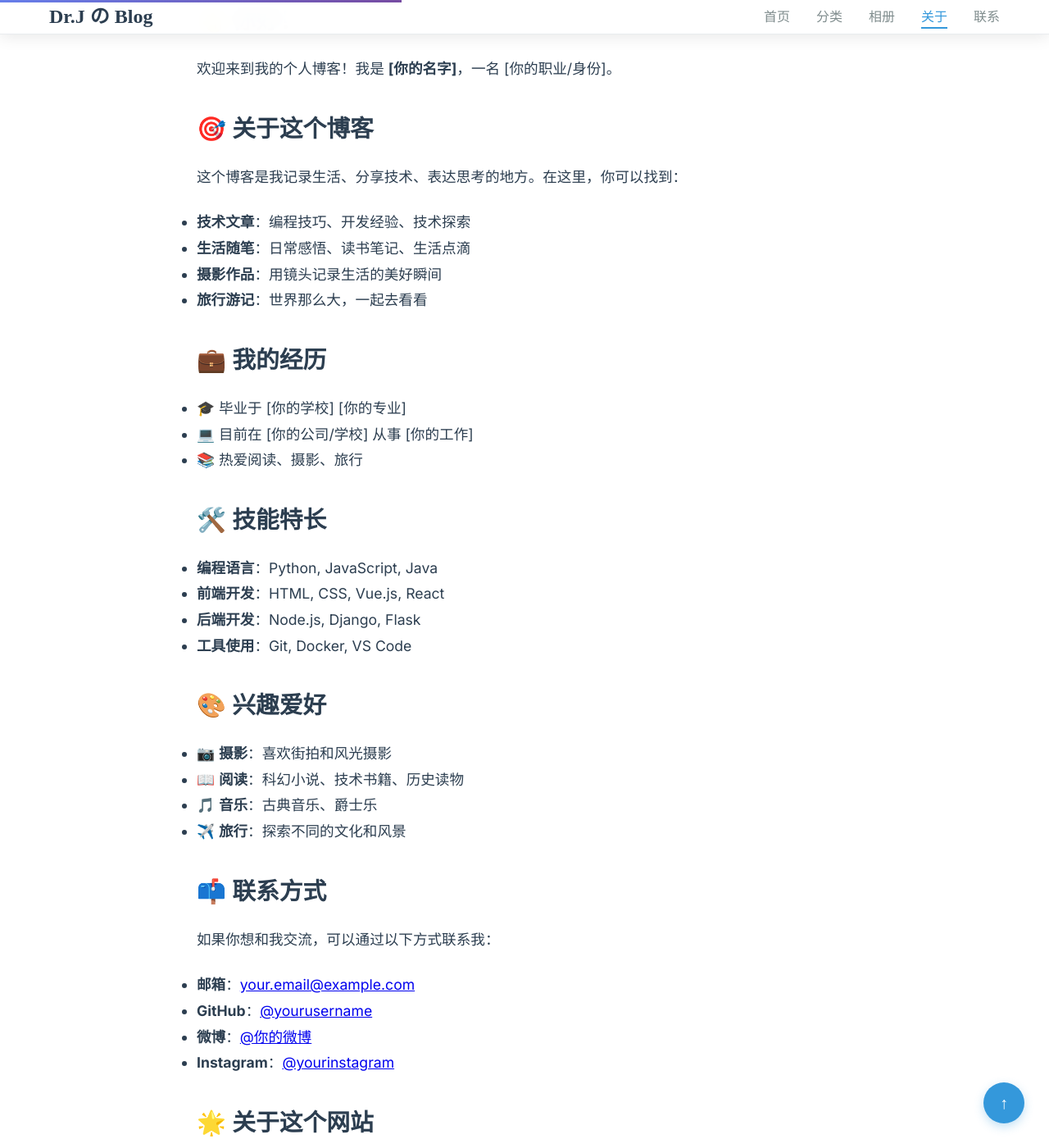
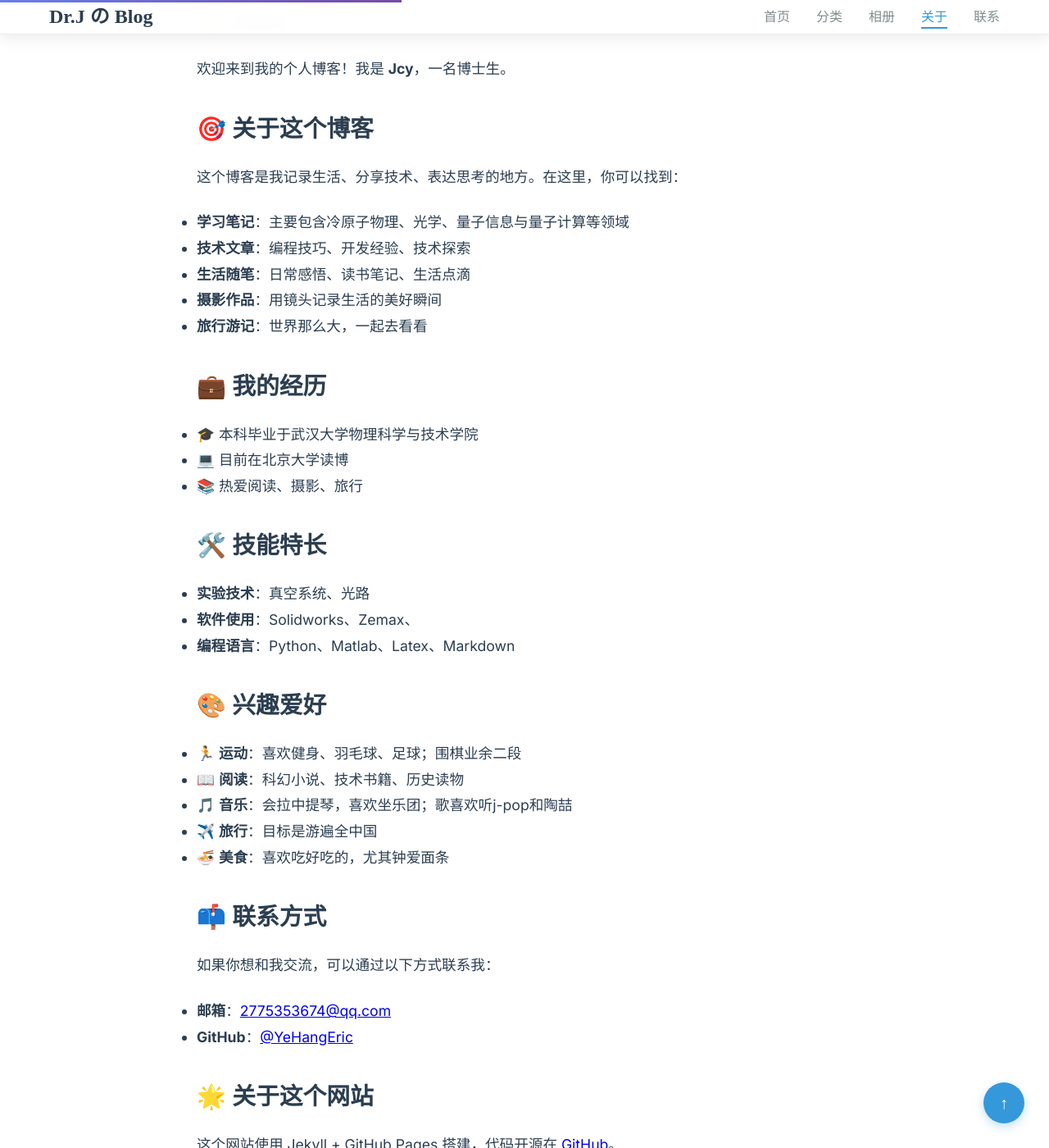
Before and after one commit to YeHangEric/yehangEric.github.io, a Jekyll site: the page built from about/index.md, in a window 1280 px wide and 1400 px high, scrolled down 399 px. Shown: the whole window at 82% size. Built offline with Jekyll 4.4.1, drawn with Linux system fonts in a browser that asks for light colours; some of the changed text lies outside the part shown.

Commit message:
Update index.md

```diff
--- a/about/index.md
+++ b/about/index.md
@@ -1,18 +1,19 @@
 ---
 layout: page
 title: 关于我
-subtitle: 一个热爱生活和技术的创作者
+subtitle: 学海里的一叶孤舟罢了
 permalink: /about/
 ---
 
-## 👋 你好！
+## 👋 Hello！
 
-欢迎来到我的个人博客！我是 **[你的名字]**，一名 [你的职业/身份]。
+欢迎来到我的个人博客！我是 **Jcy**，一名博士生。
 
 ## 🎯 关于这个博客
 
 这个博客是我记录生活、分享技术、表达思考的地方。在这里，你可以找到：
 
+- **学习笔记**：主要包含冷原子物理、光学、量子信息与量子计算等领域
 - **技术文章**：编程技巧、开发经验、技术探索
 - **生活随笔**：日常感悟、读书笔记、生活点滴
 - **摄影作品**：用镜头记录生活的美好瞬间
@@ -20,36 +21,34 @@ permalink: /about/
 
 ## 💼 我的经历
 
-- 🎓 毕业于 [你的学校] [你的专业]
-- 💻 目前在 [你的公司/学校] 从事 [你的工作]
+- 🎓 本科毕业于武汉大学物理科学与技术学院
+- 💻 目前在北京大学读博
 - 📚 热爱阅读、摄影、旅行
 
 ## 🛠️ 技能特长
 
-- **编程语言**：Python, JavaScript, Java
-- **前端开发**：HTML, CSS, Vue.js, React
-- **后端开发**：Node.js, Django, Flask
-- **工具使用**：Git, Docker, VS Code
+- **实验技术**：真空系统、光路
+- **软件使用**：Solidworks、Zemax、
+- **编程语言**：Python、Matlab、Latex、Markdown
 
 ## 🎨 兴趣爱好
 
-- 📷 **摄影**：喜欢街拍和风光摄影
+- 🏃 **运动**：喜欢健身、羽毛球、足球；围棋业余二段
 - 📖 **阅读**：科幻小说、技术书籍、历史读物
-- 🎵 **音乐**：古典音乐、爵士乐
-- ✈️ **旅行**：探索不同的文化和风景
+- 🎵 **音乐**：会拉中提琴，喜欢坐乐团；歌喜欢听j-pop和陶喆
+- ✈️ **旅行**：目标是游遍全中国
+- 🍜 **美食**：喜欢吃好吃的，尤其钟爱面条
 
 ## 📫 联系方式
 
 如果你想和我交流，可以通过以下方式联系我：
 
-- **邮箱**：[your.email@example.com](mailto:your.email@example.com)
-- **GitHub**：[@yourusername](https://github.com/yourusername)
-- **微博**：[@你的微博](https://weibo.com/yourusername)
-- **Instagram**：[@yourinstagram](https://instagram.com/yourinstagram)
+- **邮箱**：[2775353674@qq.com](mailto:2775353674@qq.com)
+- **GitHub**：[@YeHangEric](https://github.com/YeHangEric)
 
 ## 🌟 关于这个网站
 
-这个网站使用 Jekyll + GitHub Pages 搭建，代码开源在 [GitHub](https://github.com/yourusername/yourusername.github.io)。
+这个网站使用 Jekyll + GitHub Pages 搭建，代码开源在 [GitHub](https://github.com/YeHangEric/YeHangEric.github.io)。
 
 如果你对网站有任何建议或发现了问题，欢迎通过 GitHub Issues 告诉我！
 
```
